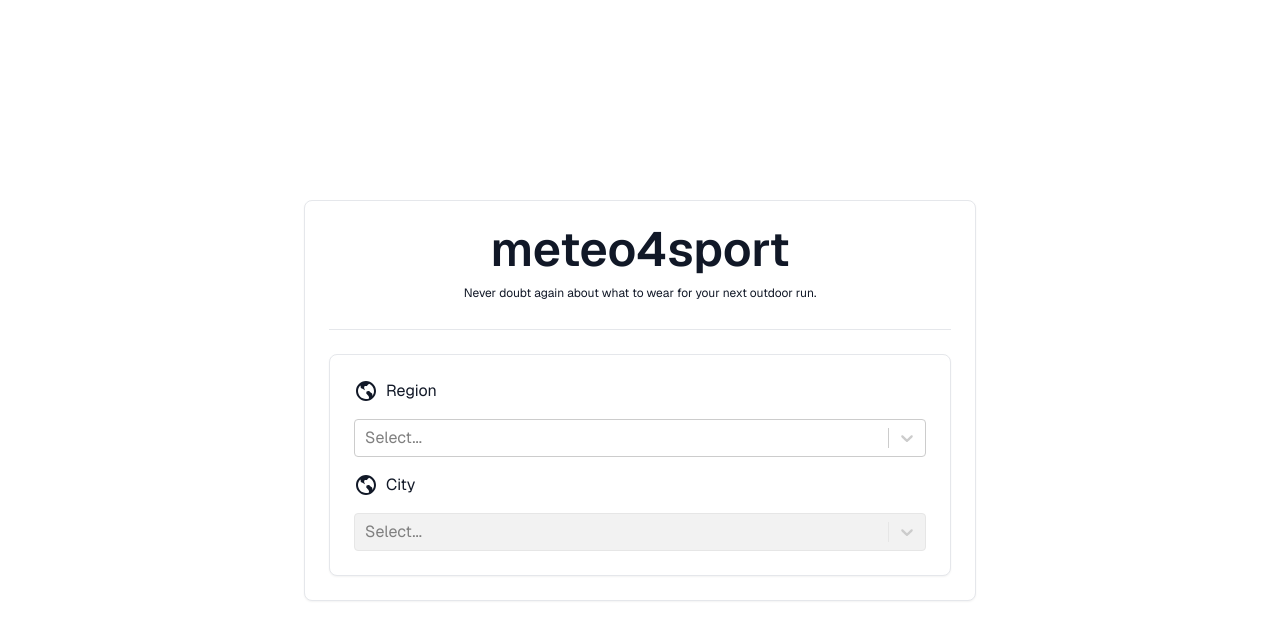
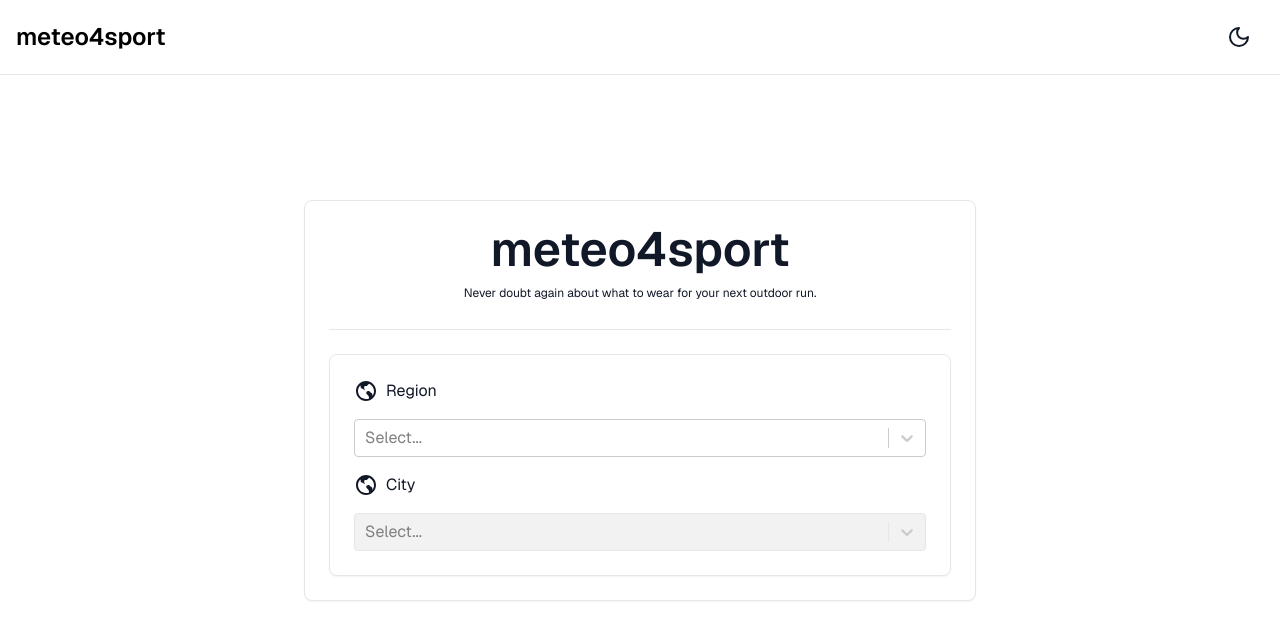
Before and after one commit to bautista225/meteo4sport, a Next.js app: page / in a window 1280 px wide. Shown: the top 640 px of the page. Built offline with nearby package versions, Linux system fonts and the light colour scheme.

Commit message:
Adds dark-white theme switching
Interesting link with good explanation:
https://www.youtube.com/watch?v=0oqYwZi4igc&ab_channel=ClarityCoders

```diff
--- a/package.json
+++ b/package.json
@@ -37,6 +37,7 @@
     "geist": "^1.3.1",
     "lucide-react": "^0.479.0",
     "next": "14.2.23",
+    "next-themes": "^0.4.6",
     "react": "^18",
     "react-day-picker": "8.10.1",
     "react-dom": "^18",
--- a/src/app/layout.tsx
+++ b/src/app/layout.tsx
@@ -1,6 +1,9 @@
 import type { Metadata } from "next";
 import { GeistSans } from "geist/font/sans"; // import font
 import "./globals.css";
+import ThemeProvider from "@/components/ThemeProvider";
+import ToggleThemeButton from "@/components/ToggleThemeButton";
+import Navbar from "@/components/Navbar";
 
 export const metadata: Metadata = {
   title: "meteo4sport",
@@ -13,12 +16,21 @@ export default function RootLayout({
   children: React.ReactNode;
 }>) {
   return (
-    // add font to className, also add antialiased and dark mode
     <html
       lang="en"
       className={`${GeistSans.className} antialiased dark:bg-gray-950`}
     >
-      <body>{children}</body>
+      <body className="dark:bg-gray-950">
+        <ThemeProvider
+          attribute="class"
+          defaultTheme="white"
+          enableSystem
+          disableTransitionOnChange
+        >
+          <Navbar />
+          <div>{children}</div>
+        </ThemeProvider>
+      </body>
     </html>
   );
 }
--- a/src/app/location/[cityCode]/page.tsx
+++ b/src/app/location/[cityCode]/page.tsx
@@ -25,7 +25,7 @@ export default async function WeatherPage({ params: { cityCode } }: Props) {
   const aiAssistantResponse = await getWeatherSummary(weatherForecast);
 
   return (
-    <div className="flex flex-col min-h-screen md:flex-row text-gray-900 dark:text-gray-50">
+    <div className="flex flex-col min-h-screen md:flex-row text-gray-900 dark:text-gray-50 mt-[50px]">
       <InformationPanel weatherForecast={weatherForecast} />
 
       <div className="flex-1 p-5 lg:p-10">
--- /dev/null
+++ b/src/components/Button.tsx
@@ -0,0 +1,147 @@
+// Tremor Button [v0.2.0]
+
+import React from "react";
+import { Slot } from "@radix-ui/react-slot";
+import { RiLoader2Fill } from "@remixicon/react";
+import { tv, type VariantProps } from "tailwind-variants";
+
+import { cx, focusRing } from "@/lib/utils";
+
+const buttonVariants = tv({
+  base: [
+    // base
+    "relative inline-flex items-center justify-center whitespace-nowrap rounded-md border px-3 py-2 text-center text-sm font-medium shadow-sm transition-all duration-100 ease-in-out",
+    // disabled
+    "disabled:pointer-events-none disabled:shadow-none",
+    // focus
+    focusRing,
+  ],
+  variants: {
+    variant: {
+      primary: [
+        // border
+        "border-transparent",
+        // text color
+        "text-white dark:text-white",
+        // background color
+        "bg-blue-500 dark:bg-blue-500",
+        // hover color
+        "hover:bg-blue-600 dark:hover:bg-blue-600",
+        // disabled
+        "disabled:bg-blue-300 disabled:text-white",
+        "disabled:dark:bg-blue-800 disabled:dark:text-blue-400",
+      ],
+      secondary: [
+        // border
+        "border-gray-300 dark:border-gray-800",
+        // text color
+        "text-gray-900 dark:text-gray-50",
+        // background color
+        "bg-white dark:bg-gray-950",
+        //hover color
+        "hover:bg-gray-50 dark:hover:bg-gray-900/60",
+        // disabled
+        "disabled:text-gray-400",
+        "disabled:dark:text-gray-600",
+      ],
+      light: [
+        // base
+        "shadow-none",
+        // border
+        "border-transparent",
+        // text color
+        "text-gray-900 dark:text-gray-50",
+        // background color
+        "bg-gray-200 dark:bg-gray-900",
+        // hover color
+        "hover:bg-gray-300/70 dark:hover:bg-gray-800/80",
+        // disabled
+        "disabled:bg-gray-100 disabled:text-gray-400",
+        "disabled:dark:bg-gray-800 disabled:dark:text-gray-600",
+      ],
+      ghost: [
+        // base
+        "shadow-none",
+        // border
+        "border-transparent",
+        // text color
+        "text-gray-900 dark:text-gray-50",
+        // hover color
+        "bg-transparent hover:bg-gray-100 dark:hover:bg-gray-800/80",
+        // disabled
+        "disabled:text-gray-400",
+        "disabled:dark:text-gray-600",
+      ],
+      destructive: [
+        // text color
+        "text-white",
+        // border
+        "border-transparent",
+        // background color
+        "bg-red-600 dark:bg-red-700",
+        // hover color
+        "hover:bg-red-700 dark:hover:bg-red-600",
+        // disabled
+        "disabled:bg-red-300 disabled:text-white",
+        "disabled:dark:bg-red-950 disabled:dark:text-red-400",
+      ],
+    },
+  },
+  defaultVariants: {
+    variant: "primary",
+  },
+});
+
+interface ButtonProps
+  extends React.ComponentPropsWithoutRef<"button">,
+    VariantProps<typeof buttonVariants> {
+  asChild?: boolean;
+  isLoading?: boolean;
+  loadingText?: string;
+}
+
+const Button = React.forwardRef<HTMLButtonElement, ButtonProps>(
+  (
+    {
+      asChild,
+      isLoading = false,
+      loadingText,
+      className,
+      disabled,
+      variant,
+      children,
+      ...props
+    }: ButtonProps,
+    forwardedRef
+  ) => {
+    const Component = asChild ? Slot : "button";
+    return (
+      <Component
+        ref={forwardedRef}
+        className={cx(buttonVariants({ variant }), className)}
+        disabled={disabled || isLoading}
+        tremor-id="tremor-raw"
+        {...props}
+      >
+        {isLoading ? (
+          <span className="pointer-events-none flex shrink-0 items-center justify-center gap-1.5">
+            <RiLoader2Fill
+              className="size-4 shrink-0 animate-spin"
+              aria-hidden="true"
+            />
+            <span className="sr-only">
+              {loadingText ? loadingText : "Loading"}
+            </span>
+            {loadingText ? loadingText : children}
+          </span>
+        ) : (
+          children
+        )}
+      </Component>
+    );
+  }
+);
+
+Button.displayName = "Button";
+
+export { Button, buttonVariants, type ButtonProps };
--- /dev/null
+++ b/src/components/Navbar.tsx
@@ -0,0 +1,28 @@
+import Link from "next/link";
+import ToggleThemeButton from "./ToggleThemeButton";
+
+export default function Navbar() {
+  return (
+    <nav className="bg-white dark:bg-gray-950/40 backdrop-blur-sm fixed w-full z-20 top-0 start-0 border-b border-gray-200 dark:border-gray-600">
+      <div className="max-w-screen-xl flex flex-wrap items-center justify-between mx-auto p-4">
+        <Link
+          href="/"
+          className="flex items-center space-x-3 rtl:space-x-reverse"
+        >
+          {/* <img
+            src="https://flowbite.com/docs/images/logo.svg"
+            className="h-8"
+            alt="Logo"
+          /> */}
+          <span className="self-center text-2xl font-semibold whitespace-nowrap dark:text-white">
+            meteo4sport
+          </span>
+        </Link>
+
+        <div className="md:order-2">
+          <ToggleThemeButton />
+        </div>
+      </div>
+    </nav>
+  );
+}
--- /dev/null
+++ b/src/components/ThemeProvider.tsx
@@ -0,0 +1,10 @@
+"use client";
+
+import { ThemeProvider as NextThemesProvider } from "next-themes";
+import { type ThemeProviderProps } from "next-themes";
+export default function ThemeProvider({
+  children,
+  ...props
+}: ThemeProviderProps) {
+  return <NextThemesProvider {...props}>{children}</NextThemesProvider>;
+}
--- /dev/null
+++ b/src/components/ToggleThemeButton.tsx
@@ -0,0 +1,37 @@
+"use client";
+
+import { useState, useEffect } from "react";
+import { useTheme } from "next-themes";
+import { MoonIcon, SunIcon } from "lucide-react";
+import { Button } from "./Button";
+
+export default function ToggleThemeButton() {
+  const { theme, setTheme } = useTheme();
+  const [mounted, setMounted] = useState(false);
+
+  useEffect(() => {
+    setMounted(true);
+  });
+
+  if (!mounted) {
+    return <Button variant="ghost"></Button>;
+  }
+
+  const dark = theme === "dark";
+
+  const className =
+    "hover:cursor-pointer text-gray-900 dark:text-white hover:text-blue-700 dark:hover:text-blue-500";
+
+  return (
+    <Button
+      variant="ghost"
+      onClick={() => setTheme(`${dark ? "light" : "dark"}`)}
+    >
+      {dark ? (
+        <SunIcon className={className} />
+      ) : (
+        <MoonIcon className={className} />
+      )}
+    </Button>
+  );
+}
--- a/tailwind.config.ts
+++ b/tailwind.config.ts
@@ -1,6 +1,7 @@
 import type { Config } from "tailwindcss";
 
 const config: Config = {
+  darkMode: ["class"],
   content: [
     "./src/pages/**/*.{js,ts,jsx,tsx,mdx}",
     "./src/components/**/*.{js,ts,jsx,tsx,mdx}",
```
Also changed, not shown: 1 other file (tests, documents, lock files or other folders).
